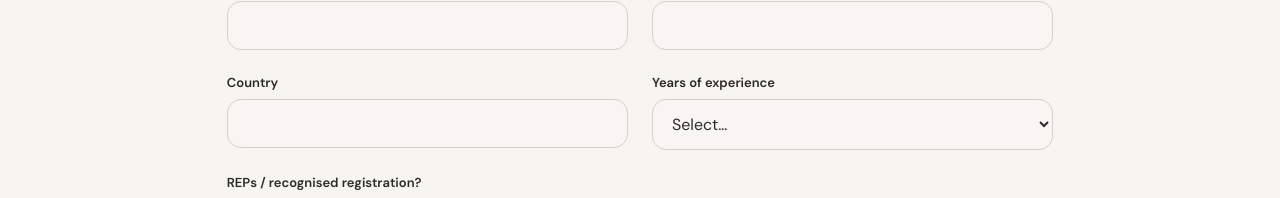
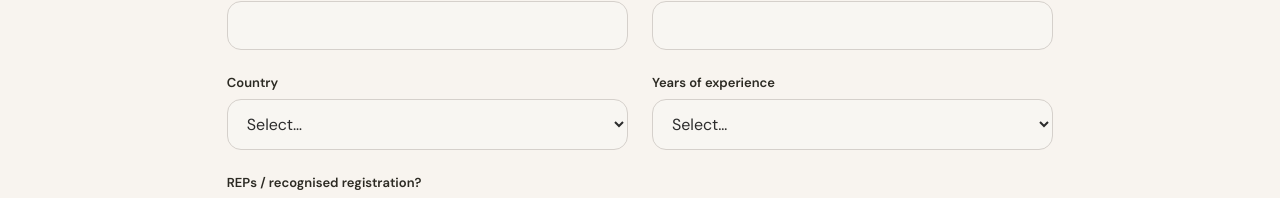
Before and after one commit to EmPerry1972/curated-fit-holding-page, a Next.js app: page / in a window 1280 px wide. Shown: the part 745-943 px from the top of the page. Built offline with nearby package versions, Linux system fonts and the light colour scheme.

Commit message:
Country dropdown and Other speciality text field

```diff
--- a/app/page.tsx
+++ b/app/page.tsx
@@ -11,6 +11,7 @@ const SPECIALITIES = [
 const EXPERIENCE = ["Less than 2 years", "2\u20135 years", "5\u201310 years", "10+ years"];
 const REGISTRATION = ["Yes - REPs registered", "Yes - other recognised body", "Not yet"];
 const COUNTRY_CODES = ["+64 New Zealand", "+61 Australia", "+1 US / Canada", "+44 United Kingdom", "+353 Ireland", "+91 India", "+27 South Africa", "+65 Singapore", "+971 UAE", "+49 Germany", "+33 France", "+81 Japan", "+86 China", "+55 Brazil", "+52 Mexico", "+31 Netherlands", "+46 Sweden", "+41 Switzerland", "+34 Spain", "+39 Italy", "Other"];
+const COUNTRIES = ["New Zealand", "Australia", "United States", "Canada", "United Kingdom", "Ireland", "India", "South Africa", "Singapore", "United Arab Emirates", "Germany", "France", "Japan", "China", "Brazil", "Mexico", "Netherlands", "Sweden", "Switzerland", "Spain", "Italy", "Other"];
 
 export default function Page() {
   const [form, setForm] = useState({
@@ -91,7 +92,7 @@ export default function Page() {
                 <div><label style={label}>Phone</label><input style={field} type="tel" value={form.phone} onChange={set("phone")} /></div>
                                             <div><label style={label}>City</label><input style={field} value={form.city} onChange={set("city")} /></div>
                           <div><label style={label}>Postcode</label><input style={field} value={form.postcode} onChange={set("postcode")} /></div>
-                          <div><label style={label}>Country</label><input style={field} value={form.country} onChange={set("country")} /></div>
+                          <div><label style={label}>Country</label><select style={field} value={form.country} onChange={set("country")}><option value="">Select&hellip;</option>{COUNTRIES.map((c) => <option key={c} value={c}>{c}</option>)}</select></div>
               <div><label style={label}>Years of experience</label>
                 <select style={field} value={form.experience} onChange={set("experience")}>
                   <option value="">Select&hellip;</option>
@@ -113,6 +114,7 @@ export default function Page() {
                   <button type="button" key={s} style={pill(specialities.includes(s))} onClick={() => toggleSpec(s)}>{s}</button>
                 ))}
               </div>
+                {specialities.includes("Other") && <input style={{ ...field, marginTop: 10 }} placeholder="Please specify your speciality" value={form.otherSpeciality} onChange={set("otherSpeciality")} />}
             </div>
 
             <div style={{ marginBottom: 32 }}>
```
